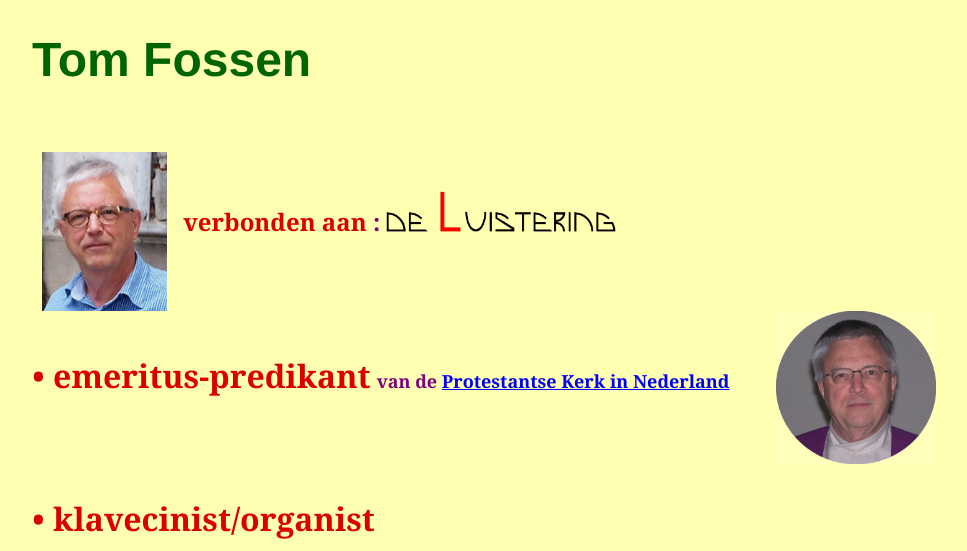
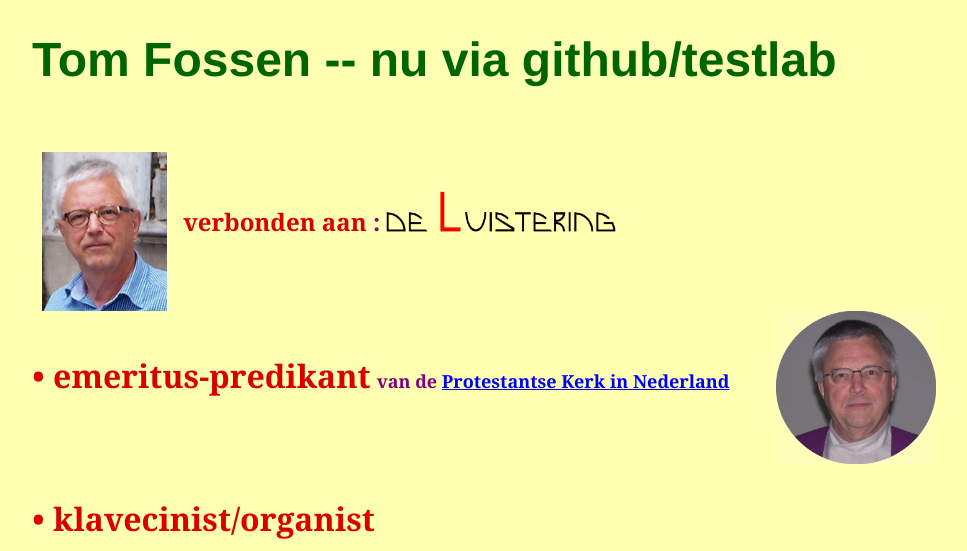
Before and after one commit to pa2fzl/groenehoed, a plain HTML site: page index.html in a window 1280 px wide. Shown: the top 551 px of the page, without its empty margins (168-1135 px from the left). Drawn offline with Linux system fonts and the light colour scheme.

Commit message:
Update index.html

```diff
--- a/index.html
+++ b/index.html
@@ -11,7 +11,7 @@
 </head>
  <body>
 
-<h1> <font color=darkgreen>Tom Fossen</font></h1>
+<h1> <font color=darkgreen>Tom Fossen  --  nu via github/testlab</font></h1>
 <h2>
 <br CLEAR=all>
 <img border="0" src="tom01.jpg" alt="tomgewoon" align="middle" hspace=10 width="125">
```
